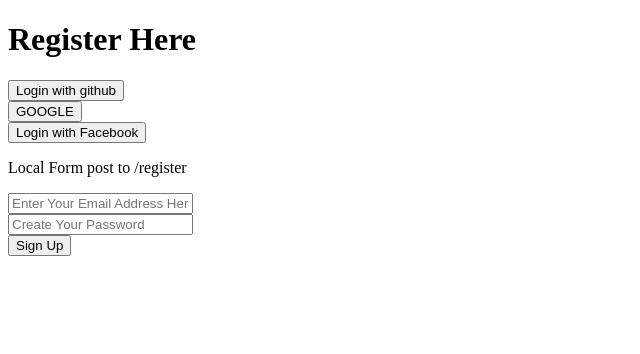
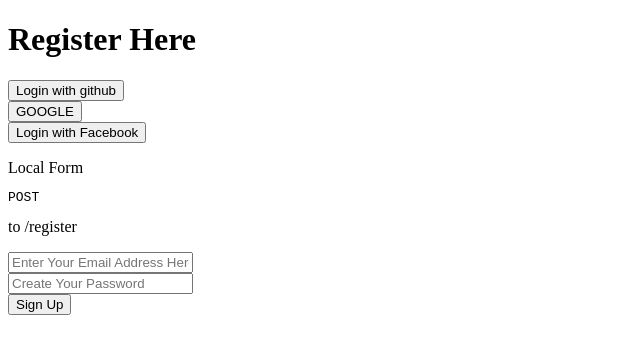
Before and after one commit to Refresh-App/Front-End, a React (Create React App) app: page / in a window 1280 px wide. Shown: the top 354 px of the page, without its empty margins (0-640 px from the left). Built offline with nearby package versions, Linux system fonts and the light colour scheme.

Commit message:
Updated Read Me

```diff
--- a/src/components/register/LocalSignUpForm.js
+++ b/src/components/register/LocalSignUpForm.js
@@ -22,7 +22,7 @@ const LocalSignUpForm = ()=> {
 
     return(
         <div>
-            <p>Local Form post to /register</p>
+            <p>Local Form <pre>POST</pre> to /register</p>
             <form onSubmit ={handleSubmit}>
                 <input
                 type="text"
```
